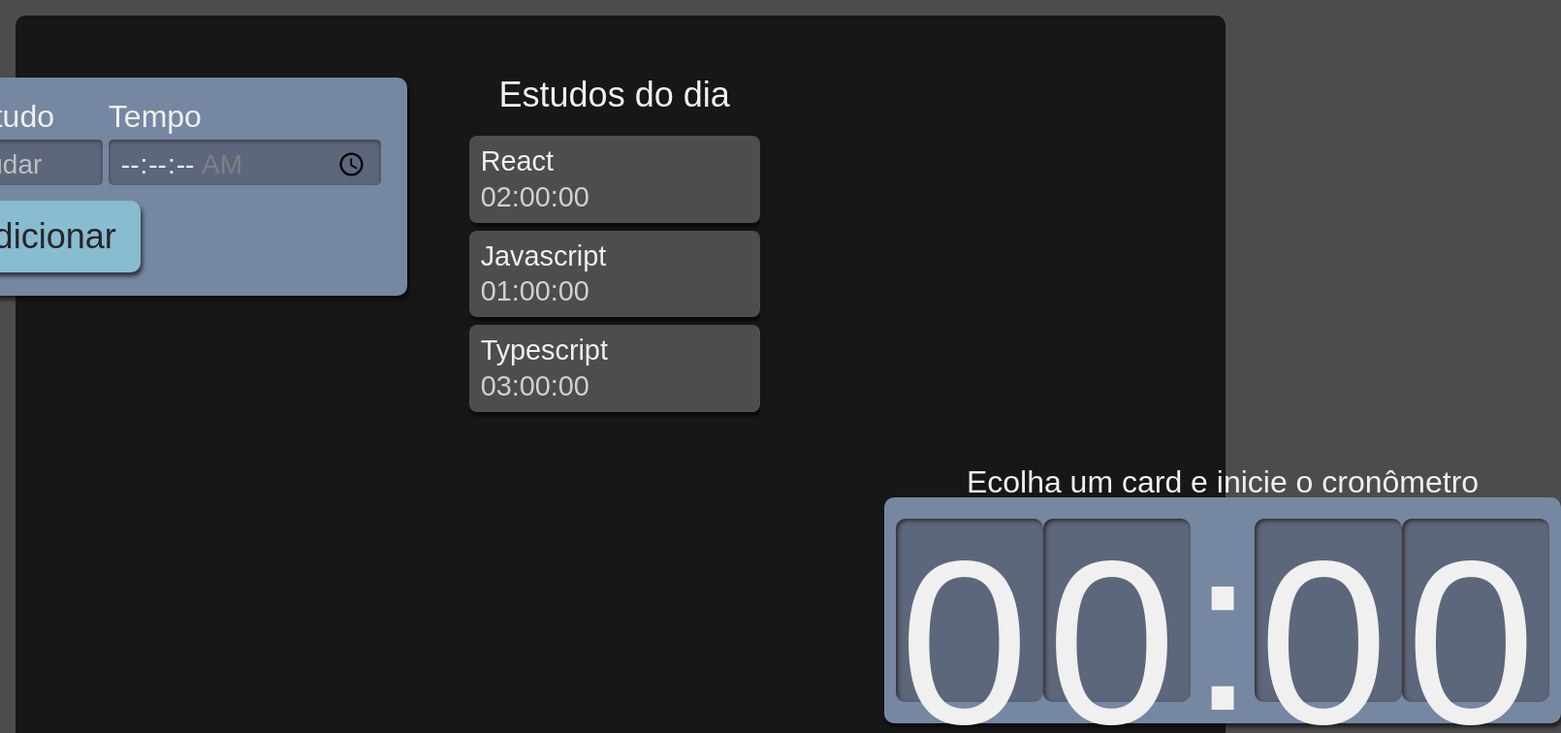
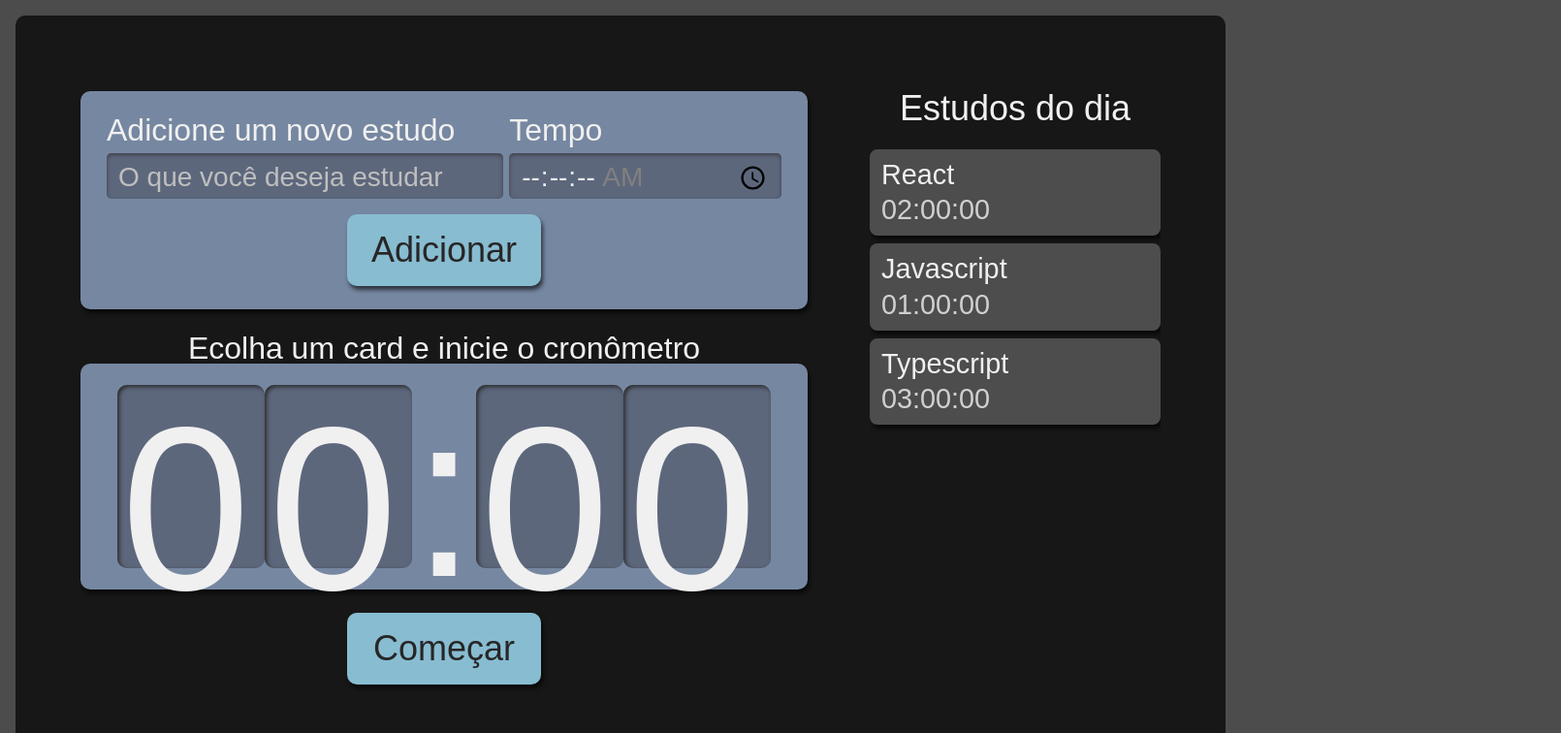
Before and after one commit to PedroFFigueiredo/alura-studies, a React (Create React App) app: page / in a window 1280 px wide. Shown: the top 756 px of the page at 97% size, 1610 px wide, since content can reach past the window. Built offline with nearby package versions, Linux system fonts and the light colour scheme.

Commit message:
Ajustando css do relogio

```diff
--- a/src/components/Stopwatch/Stopwatch.module.scss
+++ b/src/components/Stopwatch/Stopwatch.module.scss
@@ -2,7 +2,7 @@
   display: flex;
   flex-direction: column;
   align-items: center;
-  grid-area: Stopwatch;
+  // grid-area: Stopwatch;
 
   .clockWrapper {
     align-items: center;
```
